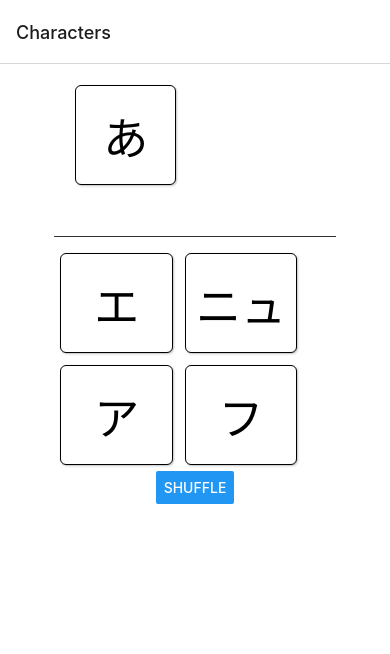
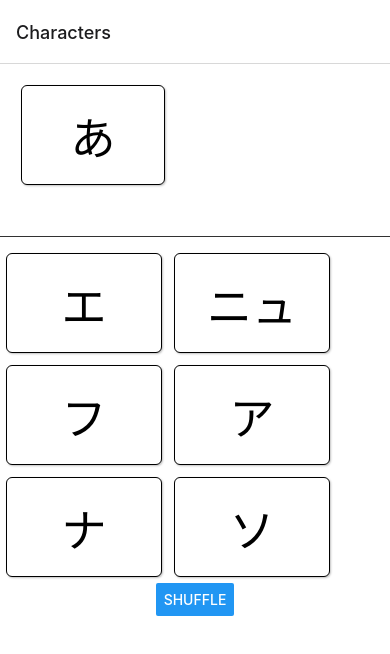
Before and after one commit to LuisSalTorro/Japanese-Character-Study-Game, a React Native app: screen / in a window 390 px wide. Both pictures are taken after a click on the button "GO TO THE MAIN PAGE". Shown: the top 654 px of the page. Built offline with nearby package versions, Linux system fonts and the light colour scheme.

Commit message:
Add basic color response on incorrect and correct answers

```diff
--- a/src/Components/CharacterCard.jsx
+++ b/src/Components/CharacterCard.jsx
@@ -1,4 +1,5 @@
-import { StyleSheet, Text, View, TouchableOpacity } from 'react-native';
+import { useEffect, useState } from 'react';
+import { StyleSheet, Text, View, TouchableOpacity, Pressable} from 'react-native';
 
 const CharacterCard = props => {
     const characterSet = props.characterSet
@@ -6,20 +7,54 @@ const CharacterCard = props => {
     const isTouchable = props.isTouchable
     const onPressFunction = props.onPressFunction
 
-    const onPress = () => {
-        onPressFunction(characterSet)
+    const [cardStyle, setCardStyle] = useState({
+        opacity: 1,
+    })
+    const [characterStyle, setCharacterStyle] = useState({
+
+    })
+
+    const onPressOut = () => {
+        setCardStyle({
+            opacity: 1,
+            backgroundColor: '#fff'
+        })
+        setCharacterStyle({
+
+        })
+        let color = onPressFunction(characterSet)
+        setCardStyle({
+            opacity: 1,
+            backgroundColor: color
+        })
+        setTimeout(() => {
+            setCardStyle({
+            opacity: 1,
+            backgroundColor: '#fff'
+        })
+        }, 250)
+    }
+
+    const onPressIn = () => {
+        setCardStyle({
+            transform: [{scale: 1.2}]
+        })
+        setCharacterStyle({
+
+        })
     }
 
     const renderTouchable = () => {
         return (
-            <TouchableOpacity
-                style={styles.touchable}
-                onPress={onPress}
+            <Pressable
+                style={{...styles.touchable, ...styles.cardOpacity}}
+                onPressIn={onPressIn}
+                onPressOut={onPressOut}
             >
-                <Text style={styles.text}>
+                <Text style={{...styles.text, ...styles.dynamicCharacter}}>
                     {character}
                 </Text>
-            </TouchableOpacity>
+            </Pressable>
         )
     }
 
@@ -30,14 +65,6 @@ const CharacterCard = props => {
             </Text>
         )
     }
-
-    return (
-        <View style={styles.card}>
-            {isTouchable ? renderTouchable() : renderNonTouchable()}
-        </View>
-    )
-}
-
     const styles = StyleSheet.create({
         card: {
             backgroundColor: '#fff',
@@ -67,7 +94,18 @@ const styles = StyleSheet.create({
             justifyContent: 'center',
             borderRadius: 6,
             flex: 1,
-  }
+        },
+        dynamicCharacter: characterStyle,
+        cardOpacity: cardStyle
         });
 
+    return (
+        <View style={styles.card}>
+            {isTouchable ? renderTouchable() : renderNonTouchable()}
+        </View>
+    )
+}
+
+
+
 export default CharacterCard;
--- a/src/MainDisplay/FrontPage.jsx
+++ b/src/MainDisplay/FrontPage.jsx
@@ -10,15 +10,15 @@ const FrontPage = props => {
   const navigation = props.navigation
   const routeParams = props.route.params
   const username = routeParams.username
-  const numberOfChoices = 4
+  const numberOfChoices = 6
   const [characters, setCharacters] = useState(hiragana_katakana)
   const [currentArrayIndex, setCurrentArrayIndex] = useState(0)
 
   const [topCard, setTopCard] = useState(null)
   const [choiceCards, setChoiceCards] = useState([])
 
-  const [topCardAlphabet, setTopCardAlphabet] = useState('Hiragana')
-  const [bottomCardsAlphabet, setBottomCardsAlphabet] = useState('Katakana')
+  const [topCardAlphabet, setTopCardAlphabet] = useState('Hiragana') // will be passed down by props
+  const [bottomCardsAlphabet, setBottomCardsAlphabet] = useState('Katakana') // will be passed down by props
 
   useEffect(() => {
     changeTopCard()
@@ -91,10 +91,10 @@ const FrontPage = props => {
 
   const getCardValueOnPress = selectedCharacterSet => {
     if (selectedCharacterSet.Hiragana === topCard.Hiragana) {
-      console.log('Correct answer!')
+      return 'rgba(75, 181, 67, 1)'
     }
     else {
-      console.log('Incorrect answer')
+      return 'rgba(230, 35, 5, 1)'
     }
   }
 
```
Also changed, not shown: src/MainDisplay/CardChoices.jsx (+5 -5 lines). Lines whose indentation alone changed are shown as unchanged.
